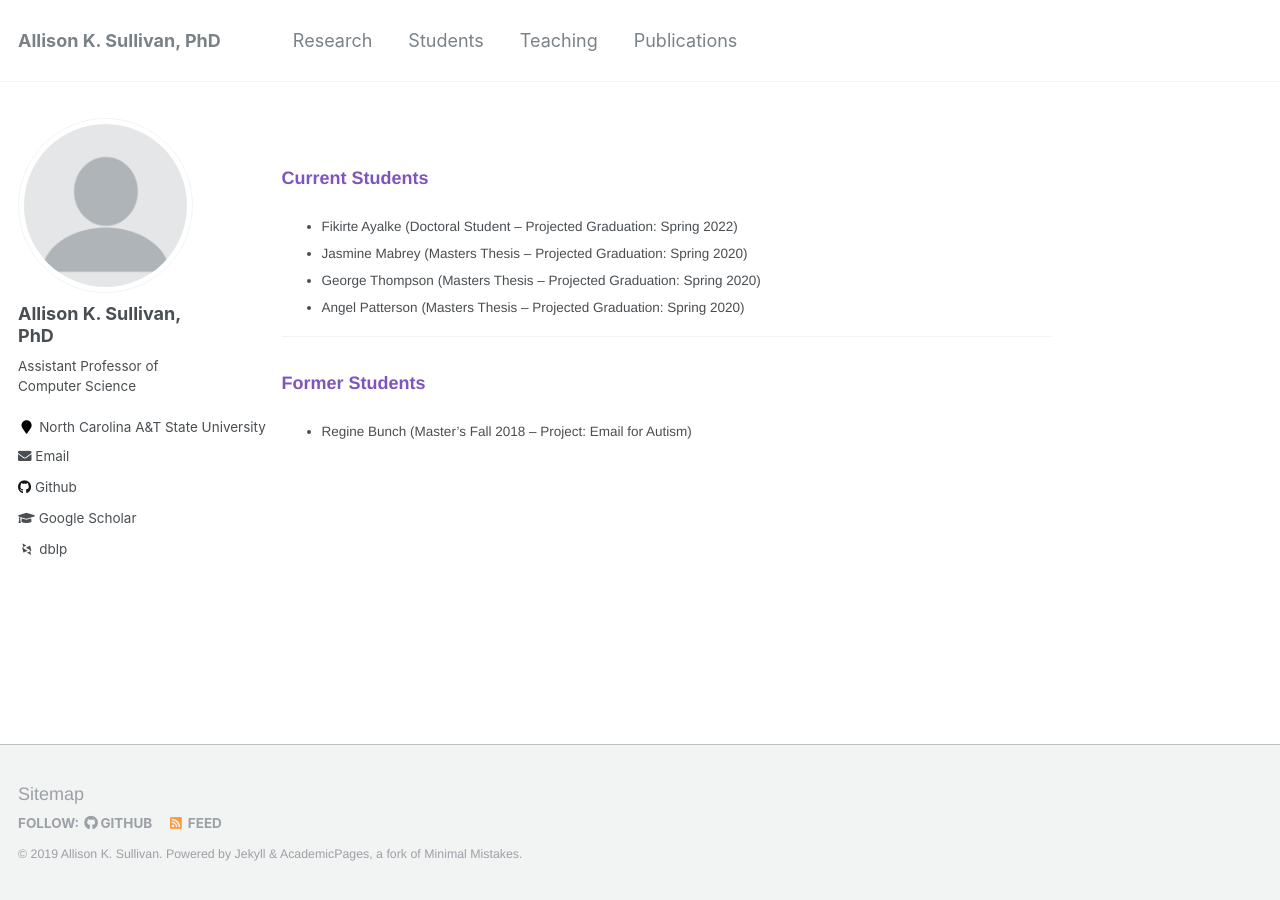
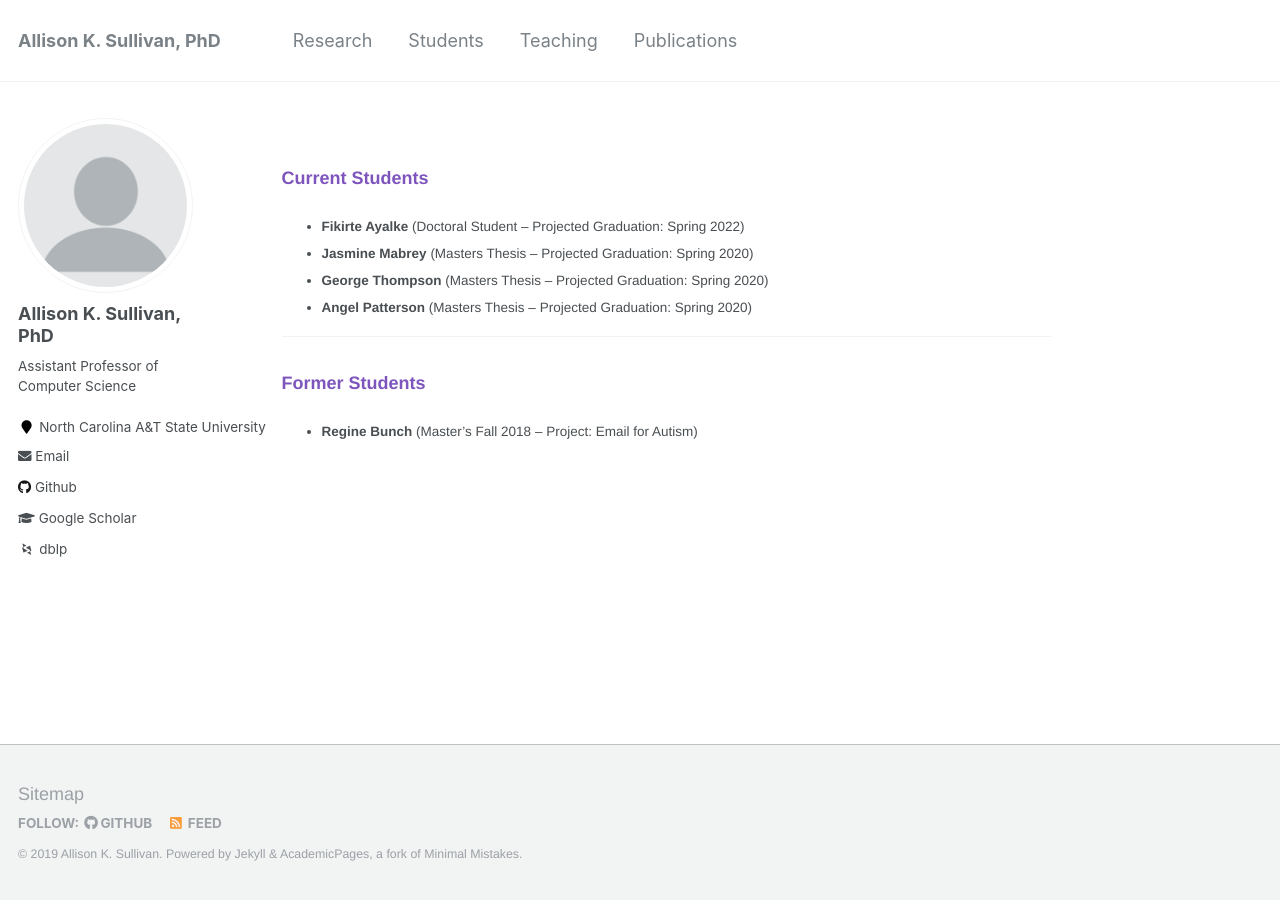
Before and after one commit to Allisonius/allisonius.github.io, a Jekyll site: the page built from _pages/students.md, in a window 1280 px wide. Built offline with Jekyll 4.4.1, drawn with Linux system fonts in a browser that asks for light colours; some web fonts are replaced.

```diff
--- a/_pages/students.md
+++ b/_pages/students.md
@@ -7,13 +7,13 @@ author_profile: true
 
 ### Current Students
 
-* Fikirte Ayalke (Doctoral Student -- Projected Graduation: Spring 2022)
-* Jasmine Mabrey (Masters Thesis -- Projected Graduation: Spring 2020)
-* George Thompson (Masters Thesis -- Projected Graduation: Spring 2020)
-* Angel Patterson (Masters Thesis -- Projected Graduation: Spring 2020)
+* **Fikirte Ayalke** (Doctoral Student -- Projected Graduation: Spring 2022)
+* **Jasmine Mabrey** (Masters Thesis -- Projected Graduation: Spring 2020)
+* **George Thompson** (Masters Thesis -- Projected Graduation: Spring 2020)
+* **Angel Patterson** (Masters Thesis -- Projected Graduation: Spring 2020)
 
 ---
 
 ### Former Students
 
-* Regine Bunch (Master's Fall 2018 -- Project: Email for Autism)
+* **Regine Bunch** (Master's Fall 2018 -- Project: Email for Autism)
```
